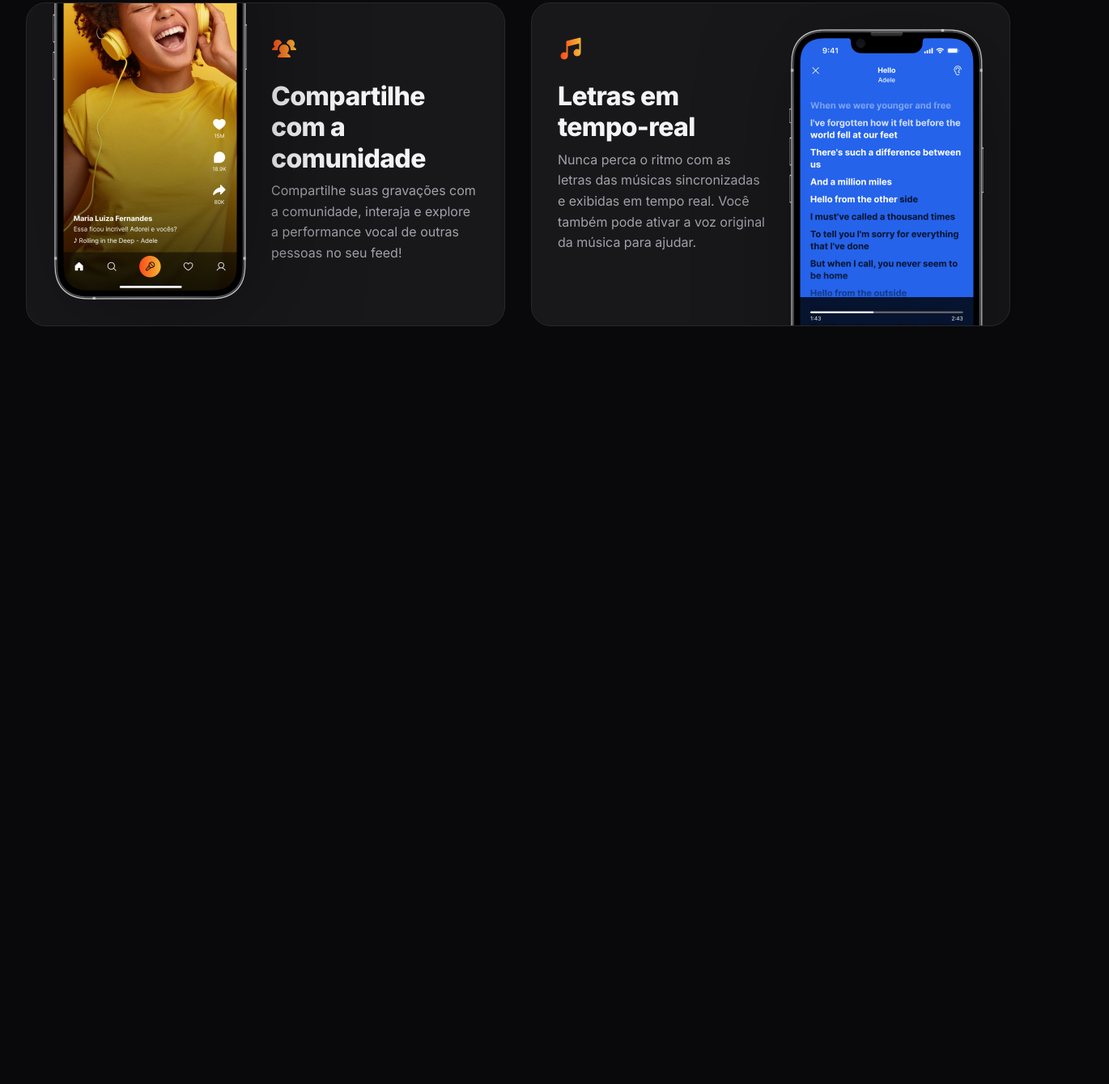
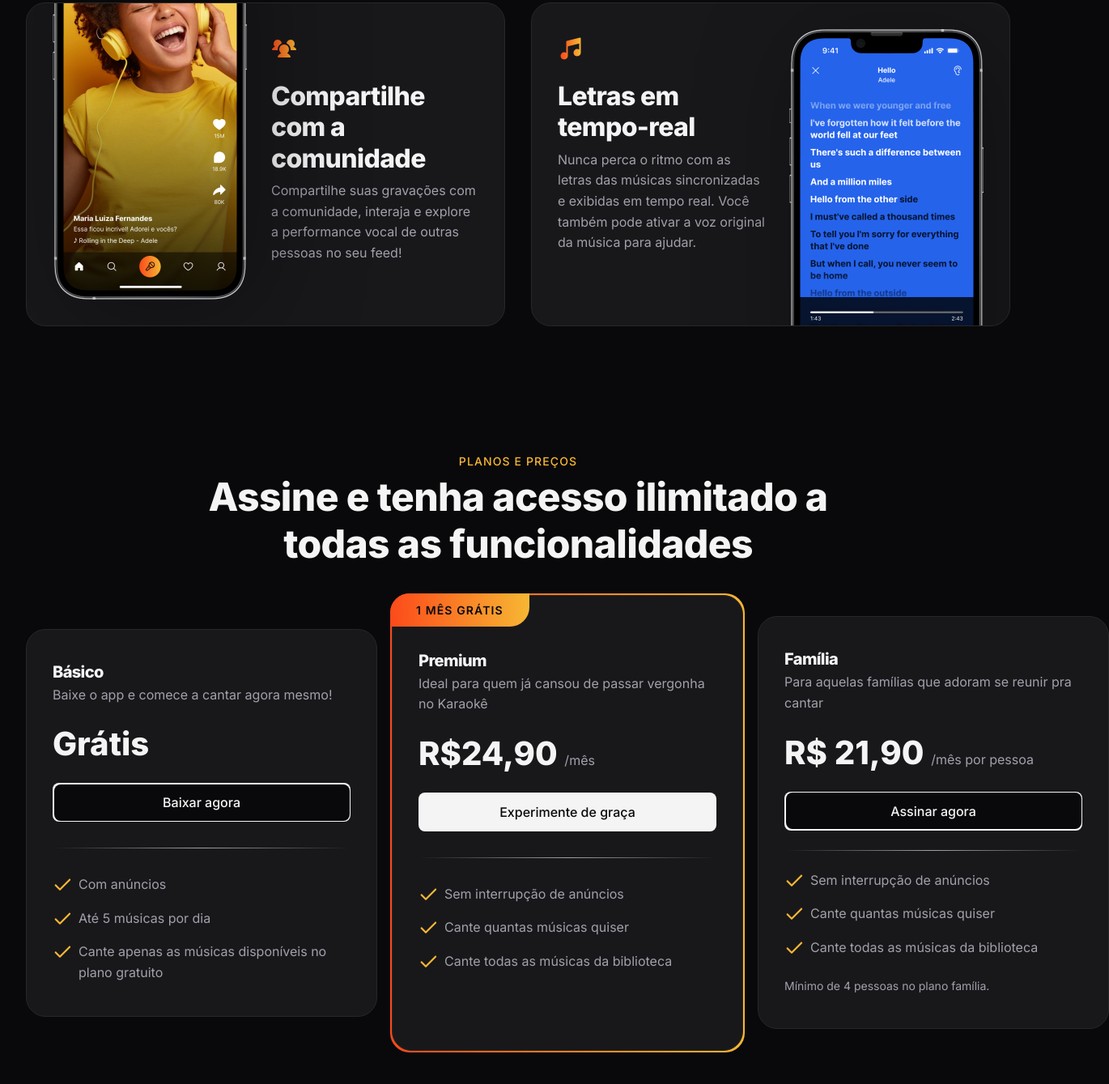
Before and after one commit to lucasestanis/zigen, a plain HTML site: page index.html in a window 1280 px wide. Shown: the part 2184-3523 px from the top of the page at 81% size, 1370 px wide, since content can reach past the window. Before the commit the page ends 2667 px from the top, so only its background shows below. Drawn offline with Linux system fonts and the light colour scheme.

Commit message:
sessão pricing

```diff
--- a/index.html
+++ b/index.html
@@ -110,6 +110,63 @@
                 <img class="desktop-only" src="assets/images/Tela 3.png" alt="">
             </div>
     </section>
+
+    <section id="pricing">
+        <div class="container py-xl">
+            <header>
+                <strong>Planos e preços</strong>
+                <h2>Assine e tenha acesso ilimitado a todas as funcionalidades</h2>
+            </header>
+            <div class="cards even-columns items-center">
+                <div class="card py-lg px-lg">
+                    <h3>Básico</h3>
+                    <p>Baixe o app e comece a cantar agora mesmo!</p>
+                    <zin-pricing>Grátis</zin-pricing>
+                     <a href="#download" class="btn btn-md" aria-label="Baixar agora"></a>
+                    <div class="separator"></div>
+                    <ul role="list" class="grid gap-1">
+                        <li>Com anúncios</li>
+                        <li>Até 5 músicas por dia</li>
+                        <li>Cante apenas as músicas disponíveis no plano gratuito</li>
+                    </ul>
+                </div>
+
+
+
+                <div class="premium">
+                    <div class="card py-lg px-lg">
+                        <span>1 mês grátis</span>
+                    <h3>Premium</h3>
+                    <p>Ideal para quem já cansou de passar vergonha no Karaokê</p>
+                    <zin-pricing>R$24,90 <small>/mês</small></zin-pricing>
+                     <a href="#download" class="btn btn-md">Experimente de graça</a>
+                    <div class="separator"></div>
+                    <ul role="list" class="grid gap-1">
+                        <li>Sem interrupção de anúncios</li>
+                        <li>Cante quantas músicas quiser</li>
+                        <li>Cante todas as músicas da biblioteca</li>
+                    </ul>
+                </div>
+                </div>
+
+
+                <div class="card py-lg px-lg">
+                    <h3>Família</h3>
+                    <p>Para aquelas famílias que adoram se reunir pra cantar</p>
+                    <zin-pricing>R$ 21,90 <small>/mês por pessoa</small> </zin-pricing>
+                    <a href="#" class="btn btn-md" aria-label="Assinar agora"></a>
+                    <div class="separator"></div>
+                    <ul role="list" class="grid gap-1">
+                        <li>Sem interrupção de anúncios</li>
+                        <li>Cante quantas músicas quiser</li>
+                        <li>Cante todas as músicas da biblioteca</li>
+                    </ul>
+
+                    <small>Mínimo de 4 pessoas no plano família.</small>
+                </div>
+            </div>
+        </div>
+    </section>
 </body>
 
 </html>
--- a/styles/index.css
+++ b/styles/index.css
@@ -8,3 +8,4 @@
 @import url(about.css);
 @import url(cards.css);
 @import url(features.css) (width >= 80rem);
+@import url(pricing.css);
--- /dev/null
+++ b/styles/pricing.css
@@ -0,0 +1,117 @@
+#pricing {
+
+    --fs-price: 2rem;
+
+
+    & header {
+        text-align: center;
+    }
+
+    & .cards {
+        margin-top: 2rem;
+    }
+
+    & h3 {
+        font-size: 1.25rem;
+        margin-top: 0;
+    }
+
+    & .card p {
+        margin-top: 0.25rem;
+    }
+
+    & zin-pricing {
+        display: block;
+        padding-block: 1.5rem;
+        font: var(--fw-bold) var(--fs-price)/1.2 var(--ff-sans);
+    }
+
+    & zin-pricing small {
+        font: var(--fw-base) 1rem/125% var(--ff-sans);
+        color: var(--text-color-secondary);
+    }
+
+    .btn {
+        width: 320px;
+    }
+
+    & .separator {
+        height: 1px;
+        margin-block: 2rem;
+        background: radial-gradient(var(--text-color-secondary), var(--surface-color) 70%);
+    }
+
+    & li {
+        color: var(--text-color-secondary);
+        background: url(../assets/icons/Check.svg) no-repeat;
+        padding-left: 2rem;
+    }
+
+    & ul+small {
+        display: block;
+        margin-top: 1.5rem;
+        font-size: 0.875rem;
+        color: var(--text-color-secondary);
+    }
+
+    & .premium {
+        position: relative;
+
+        & .card {
+            padding-top: 4.25rem;
+
+            &>span {
+                position: absolute;
+                top: 0;
+                left: 0;
+                padding: .75rem 2rem;
+                background: linear-gradient(90deg,
+                        var(--brand-color-secondary) 0%,
+                        var(--brand-color-primary) 100%);
+                border-top-left-radius: 1.5rem;
+                border-bottom-right-radius: 1.5rem;
+
+                font: 600 var(--fs-sm) var(--ff-sans);
+                text-transform: uppercase;
+                letter-spacing: 0.08em;
+                color: var(--bg-color);
+            }
+        }
+
+        padding: 2px;
+
+        &::before {
+            content: "";
+            background: linear-gradient(90deg,
+                    var(--brand-color-secondary) 0%,
+                    var(--brand-color-primary) 100%);
+            position: absolute;
+            inset: 0;
+            border-radius: 1.5rem;
+            z-index: -1;
+        }
+    }
+
+    @media (width >=80rem) {
+        --fs-price: 2.5rem;
+
+        & header {
+            max-width: 50rem;
+            margin-inline: auto;
+        }
+
+        & .premium .card {
+            padding-bottom: 6rem;
+            ;
+        }
+
+        .btn-md {
+            padding: .75rem 1.5rem;
+            font-size: var(--fs-base);
+        }
+
+        & .card:nth-child(3) .separator {
+            margin-block: 1.5rem;
+        }
+    }
+}
```
